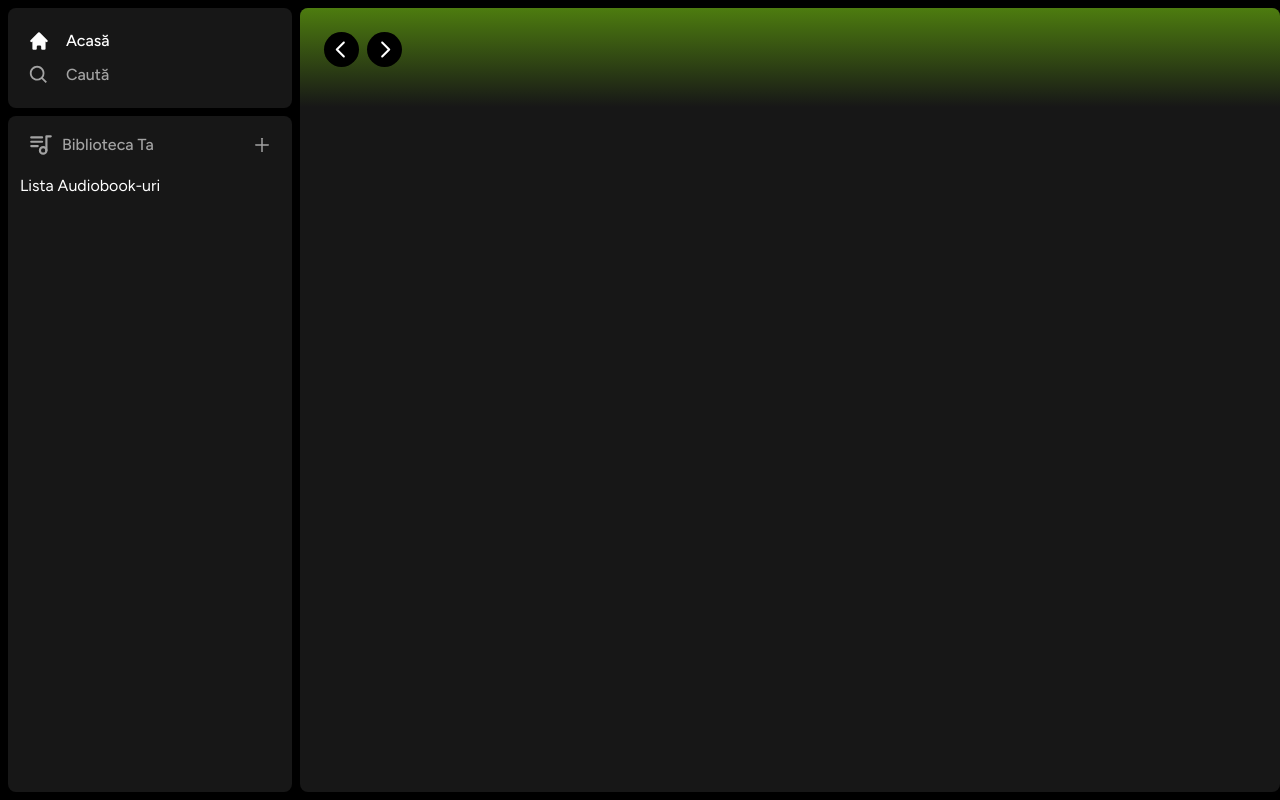
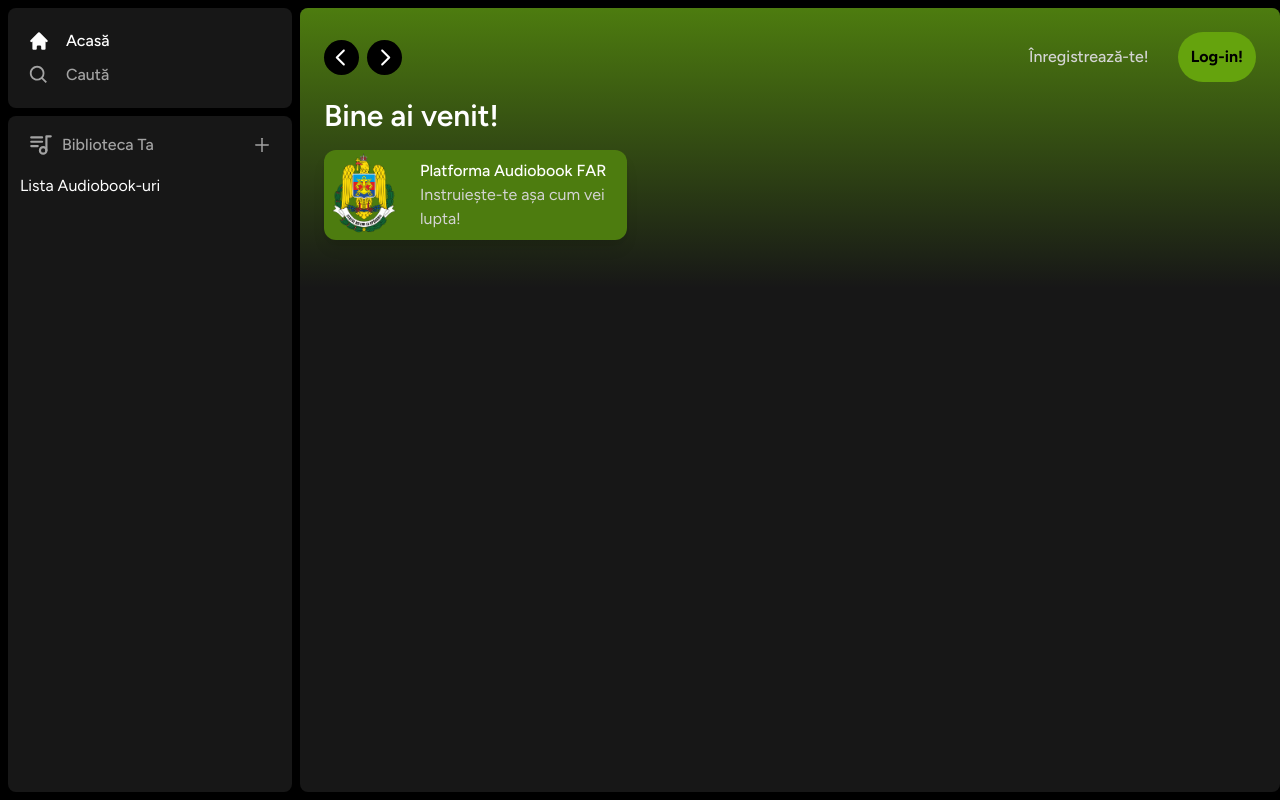
Before and after one commit to bogdan-stack/audio-book-library, a Next.js app: page / in a window 1280 px wide. Built offline with nearby package versions, Linux system fonts and the light colour scheme.

Commit message:
2nd commit

```diff
--- a/app/(site)/page.tsx
+++ b/app/(site)/page.tsx
@@ -1,4 +1,5 @@
 import Header from "@/components/Header";
+import ListItem from "@/components/ListItem";
 
 export default function Home() {
   return (
@@ -11,7 +12,34 @@
    overflow-y-auto
    ">
     <Header>
-    Header
+    <div className="mb-2">
+      <h1
+      className="
+      text-white
+      text-3xl
+      font-semibold
+      "
+      >
+        Bine ai venit!
+      </h1>
+      <div
+      className="
+      grid
+      grid-cols-1
+      sm:grid-cols-2
+      xl:grid-cols-3
+      2xl:grid-cols-4
+      gap-3
+      mt-4
+      "
+      >
+        <ListItem
+        image="/images/heraldica.png"
+        name="Liked"
+        href="liked"
+        />
+      </div>
+    </div>
     </Header>
    </div>
   )
--- /dev/null
+++ b/components/Button.tsx
@@ -0,0 +1,45 @@
+import { forwardRef } from "react";
+import { twMerge } from "tailwind-merge";
+
+interface ButtonProps
+    extends React.ButtonHTMLAttributes<HTMLButtonElement> {}
+
+const Button = forwardRef<HTMLButtonElement, ButtonProps>(({
+    className,
+    children,
+    disabled,
+    type = "button",
+    ...props
+}, ref) => {
+    return (
+        <button
+        type={type}
+        className={twMerge(`
+        w-full
+        rounded-full
+        bg-lime-600
+        border
+        border-transparent
+        px-3
+        py-3
+        disabled:cursor-not-allowed
+        disabled:opacity-50
+        text-black
+        font-bold
+        hover:opacity-75
+        transition
+        `,
+        className
+        )}
+        disabled={disabled}
+        ref={ref}
+        {...props}
+        >
+            {children}
+        </button>
+    )
+    })
+
+Button.displayName = 'Button';
+
+export default Button;
--- a/components/Header.tsx
+++ b/components/Header.tsx
@@ -5,6 +5,7 @@
 import { RxCaretLeft, RxCaretRight} from "react-icons/rx";
 import { HiHome } from "react-icons/hi";
 import { BiSearch } from "react-icons/bi";
+import Button from "./Button";
 
 interface HeaderProps {
     children: React.ReactNode;
@@ -106,9 +107,44 @@
                 <BiSearch className="text-black" size={20} />
 
             </button>
-
+        </div>
+        <div
+        className="
+        flex
+        justify-between
+        items-center
+        gap-x-4
+        "
+        >
+            <>
+            <div>
+                <Button
+                onClick={()=>{}}
+                className="
+                bg-transparent
+                text-neutral-300
+                font-medium
+                "
+                >
+                    Înregistrează-te!
+                </Button>
+            </div>
+            <div>
+                <Button
+                onClick={()=>{}}
+                className="
+                bg-lime-600
+                text-black
+                font-bold
+                "
+                >
+                    Log-in!
+                </Button>
+            </div>
+            </>
         </div>
     </div>
+    {children}
   </div>
 );
 }
--- /dev/null
+++ b/components/ListItem.tsx
@@ -0,0 +1,51 @@
+"use client"
+
+import Image from 'next/image';
+import { useRouter } from 'next/navigation';
+
+interface ListItemProps {
+    image: string;
+    name: string;
+    href: string;
+}
+
+const ListItem: React.FC<ListItemProps> = ({
+    image,
+    name,
+    href
+}) => {
+    const router = useRouter();
+
+    const onClick = () => {
+      //Add authentification in the future
+      router.push(href);
+    }
+
+  return (
+
+      <div className="w-full
+      mb-4
+      flex
+      items-center
+      justify-center bg-lime-700 rounded-xl shadow-lg space-x-4">
+        <div className="
+        shrink-0
+        mx-2
+        ">
+        <Image
+        className="object-cover"
+        width={64}
+        height={64}
+        src={image}
+        alt="Image"
+        />
+        </div>
+        <div>
+    <div className="font-medium text-white">Platforma Audiobook FAR</div>
+    <p className="text-neutral-300">Instruiește-te așa cum vei lupta!</p>
+  </div>
+</div>
+  );
+}
+
+export default ListItem;
```
Also changed, not shown: public/images/heraldica.png (added).
